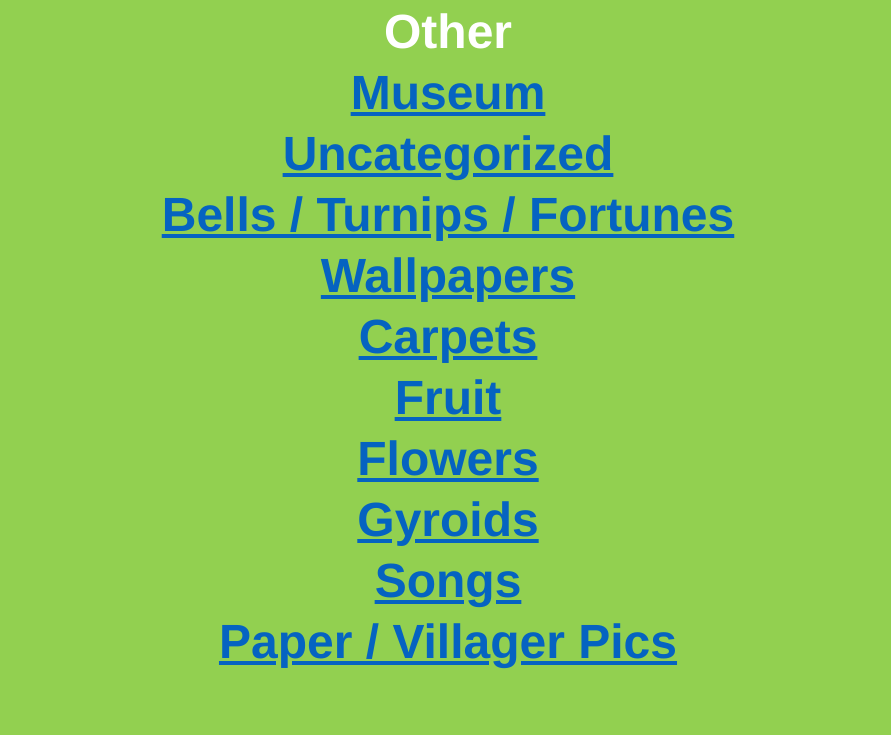
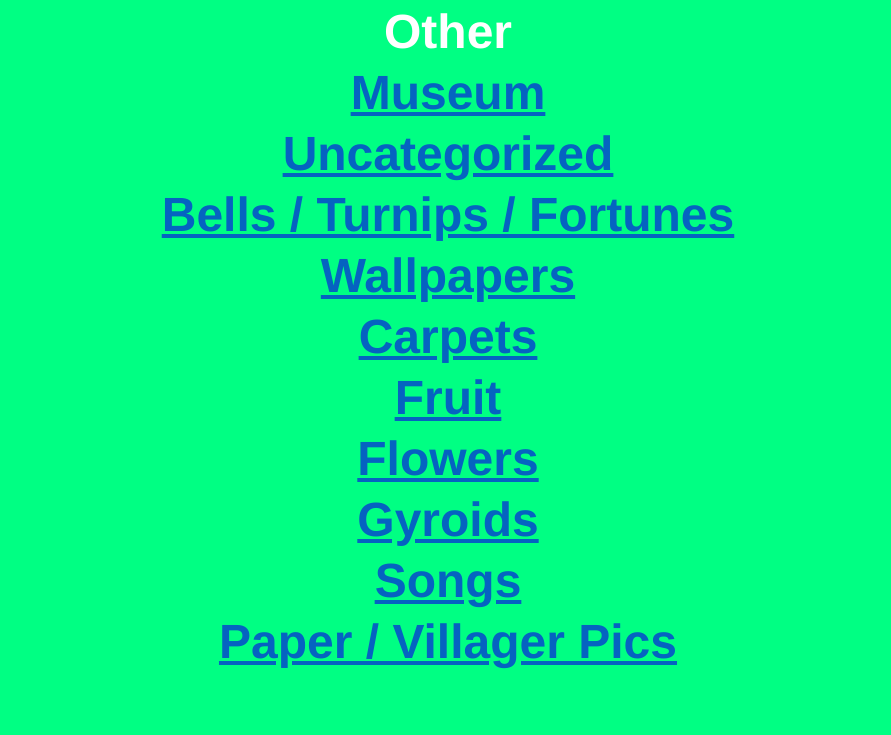
Before and after one commit to Movingmillion/LeafHacks, a plain HTML site: page index.html in a window 1280 px wide. Shown: the part 795-1530 px from the top of the page, without its empty margins (192-1083 px from the left). Drawn offline with Linux system fonts and the light colour scheme.

Commit message:
Update index.html

```diff
--- a/index.html
+++ b/index.html
@@ -776,7 +776,7 @@ div.WordSection1
  </o:shapelayout></xml><![endif]-->
 </head>
 
-<body bgcolor="#92D050" lang=EN-US link="#0563C1" vlink="#954F72"
+<body bgcolor="#00ff83" lang=EN-US link="#0563C1" vlink="#954F72"
 style='tab-interval:.5in'>
 
 <div class=WordSection1>
```
